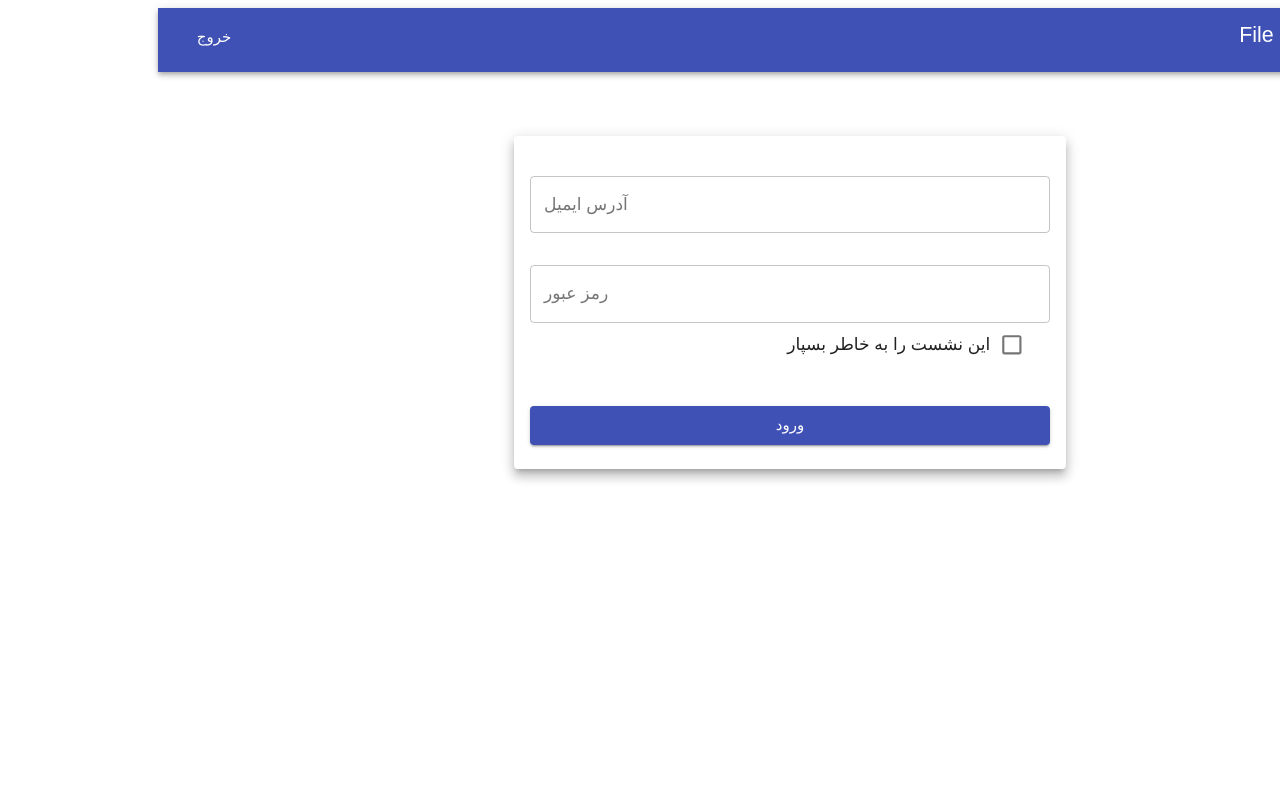
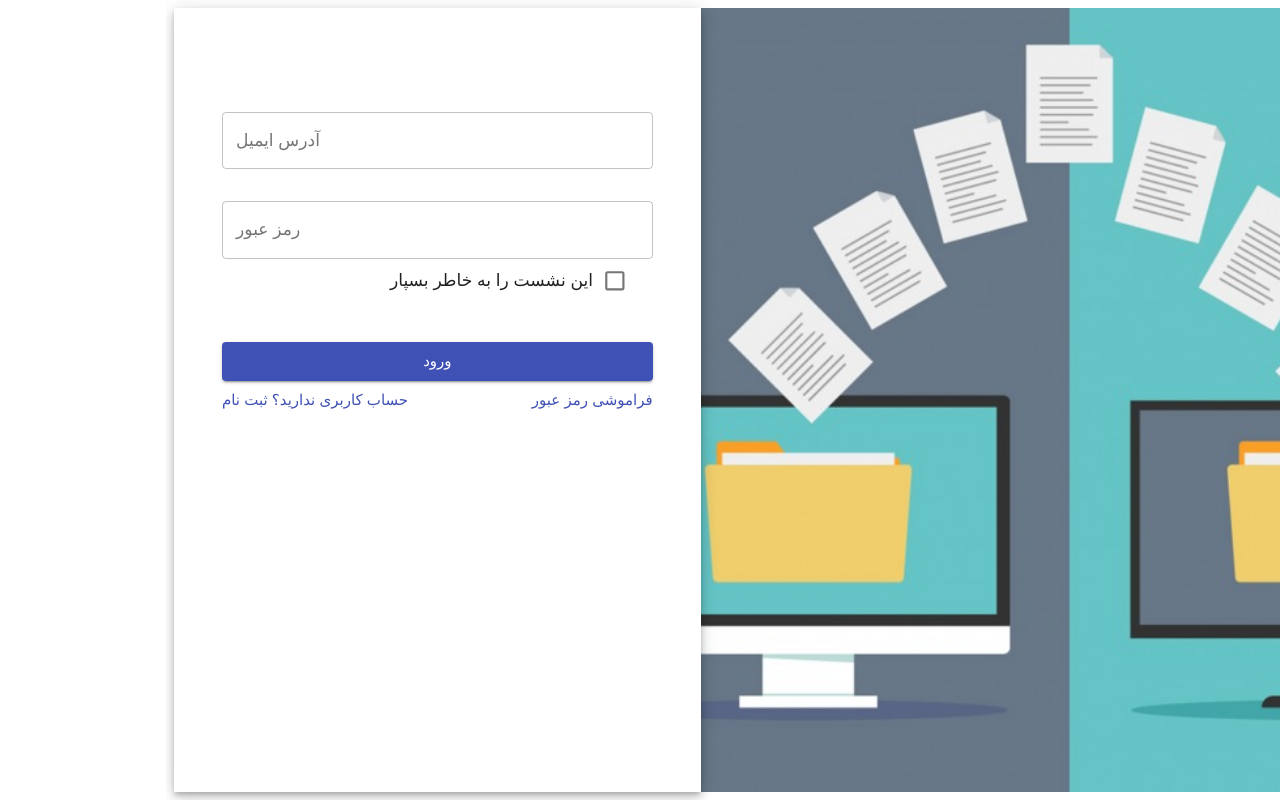
Before and after one commit to FileMarket/front-end, a React (Create React App) app: page /login in a window 1280 px wide. Built offline with nearby package versions, Linux system fonts and the light colour scheme; a web font is replaced by a local one; what jss-rtl would draw is missing.

Commit message:
complete Landing component + add login & signup routes

```diff
--- a/src/App.js
+++ b/src/App.js
@@ -1,4 +1,5 @@
 import React from 'react';
+import { BrowserRouter, Route } from 'react-router-dom';
 import PropTypes from 'prop-types';
 import {
   createMuiTheme,
@@ -9,8 +10,8 @@ import {
 import { create } from 'jss';
 import rtl from 'jss-rtl';
 import Login from './Login';
-import Header from './Header';
-// import FileList from './FileList';
+import Signup from './Signup';
+import Landing from './Landing';
 
 const theme = createMuiTheme({
   direction: 'rtl',
@@ -35,9 +36,11 @@ RTL.propTypes = {
 const App = () => (
   <ThemeProvider theme={theme}>
     <RTL>
-      <Header />
-      <Login />
-      {/* <FileList /> */}
+      <BrowserRouter>
+        <Route exact path="/" component={Landing} />
+        <Route exact path="/login" component={Login} />
+        <Route exact path="/signup" component={Signup} />
+      </BrowserRouter>
     </RTL>
   </ThemeProvider>
 );
--- a/src/FileItem.jsx
+++ b/src/FileItem.jsx
@@ -2,13 +2,29 @@ import React from 'react';
 import PropTypes from 'prop-types';
 import {
   Button,
-  FormGroup,
-  FormControlLabel,
-  ListItem,
-  ListItemIcon,
-  ListItemText,
+  Card,
+  CardActions,
+  CardContent,
+  CardMedia,
+  Typography,
 } from '@material-ui/core';
+import { makeStyles } from '@material-ui/core/styles';
 import DetailsIcon from '@material-ui/icons/Details';
+import image from './image/file_transfer.jpg';
+
+const useStyles = makeStyles(() => ({
+  card: {
+    height: '100%',
+    display: 'flex',
+    flexDirection: 'column',
+  },
+  cardMedia: {
+    paddingTop: '56.25%',
+  },
+  cardContent: {
+    flexGrow: 1,
+  },
+}));
 
 const FileItem = (props) => {
   const {
@@ -17,32 +33,36 @@ const FileItem = (props) => {
     price,
     setModalOpen,
   } = props;
+  const classes = useStyles();
 
   const detailModalOpenHandler = () => setModalOpen({ id: itemKey, open: true });
 
   return (
-    <ListItem key={itemKey} dense>
-      <ListItemText
-        primary={fileName}
-        secondary={`قیمت : ${price}`}
+    <Card className={classes.card}>
+      <CardMedia
+        className={classes.cardMedia}
+        image={image}
+        title="Image title"
       />
-      <ListItemIcon>
-        <FormGroup aria-label="position" row>
-          <FormControlLabel
-            value="top"
-            control={(
+      <CardContent className={classes.cardContent}>
+        <Typography gutterBottom variant="h5" component="h2">
+          {fileName}
+        </Typography>
+        <Typography>
+          {`قیمت : ${price}`}
+        </Typography>
+      </CardContent>
+      <CardActions>
         <Button
           color="primary"
+          size="small"
           endIcon={<DetailsIcon />}
           onClick={detailModalOpenHandler}
         >
           مشاهده جزییات و خرید
         </Button>
-            )}
-          />
-        </FormGroup>
-      </ListItemIcon>
-    </ListItem>
+      </CardActions>
+    </Card>
   );
 };
 
--- a/src/Header.jsx
+++ b/src/Header.jsx
@@ -40,7 +40,7 @@ const Header = () => {
             <Grid container>
               <img src={logo} alt="Logo" className={classes.logo} />
               <Typography variant="h6" className={classes.title}>
-                File Market
+                فایل مارکت
               </Typography>
             </Grid>
           </Grid>
--- /dev/null
+++ b/src/Landing.jsx
@@ -0,0 +1,124 @@
+import React, { useState } from 'react';
+import { Redirect } from 'react-router-dom';
+import {
+  AppBar,
+  Button,
+  Container,
+  CssBaseline,
+  Grid,
+  Toolbar,
+  Typography,
+} from '@material-ui/core';
+import { makeStyles } from '@material-ui/core/styles';
+import FileList from './FileList';
+import logo from './image/logo.png';
+
+const Copyright = () => (
+  <Typography variant="body2" color="textSecondary" align="center">
+    {'Copyright © '}
+    {' '}
+    {new Date().getFullYear()}
+    {'.'}
+  </Typography>
+);
+
+const useStyles = makeStyles(theme => ({
+  icon: {
+    marginRight: theme.spacing(2),
+    maxWidth: 45,
+  },
+  heroContent: {
+    backgroundColor: theme.palette.background.paper,
+    padding: theme.spacing(8, 0, 6),
+  },
+  heroButtons: {
+    marginTop: theme.spacing(4),
+  },
+  cardGrid: {
+    paddingTop: theme.spacing(8),
+    paddingBottom: theme.spacing(8),
+  },
+  card: {
+    height: '100%',
+    display: 'flex',
+    flexDirection: 'column',
+  },
+  cardMedia: {
+    paddingTop: '56.25%',
+  },
+  cardContent: {
+    flexGrow: 1,
+  },
+  footer: {
+    backgroundColor: theme.palette.background.paper,
+    padding: theme.spacing(6),
+  },
+}));
+
+const Landing = () => {
+  const classes = useStyles();
+  const [shouldRedirect, setShouldRedirect] = useState(0);
+
+  return shouldRedirect === 1
+    ? <Redirect to="/login" />
+    : shouldRedirect === 2
+      ? <Redirect to="/signup" />
+      : (
+        <>
+          <CssBaseline />
+          <AppBar position="relative">
+            <Toolbar>
+              <img src={logo} alt="Logo" className={classes.icon} />
+              <Typography variant="h6" color="inherit" noWrap>
+                فایل مارکت
+              </Typography>
+            </Toolbar>
+          </AppBar>
+          <main>
+            <div className={classes.heroContent}>
+              <Container maxWidth="sm">
+                <Typography component="h1" variant="h2" align="center" color="textPrimary" gutterBottom>
+                  فایل مارکت
+                </Typography>
+                <Typography variant="h5" align="center" color="textSecondary" paragraph>
+                  بستری امن و کاربردی و در دسترس برای دارندگان محصولات مجازی و
+                  راحتی در پیداکردن محصول مورد نیاز و امنیت در خرید برای خریدارن
+                </Typography>
+                <div className={classes.heroButtons}>
+                  <Grid container spacing={2} justify="center">
+                    <Grid item>
+                      <Button
+                        variant="contained"
+                        color="primary"
+                        onClick={() => setShouldRedirect(2)}
+                      >
+                        ثبت نام
+                      </Button>
+                    </Grid>
+                    <Grid item>
+                      <Button
+                        variant="contained"
+                        color="primary"
+                        onClick={() => setShouldRedirect(1)}
+                      >
+                        ورود
+                      </Button>
+                    </Grid>
+                  </Grid>
+                </div>
+              </Container>
+            </div>
+            <FileList />
+          </main>
+          <footer className={classes.footer}>
+            <Typography variant="subtitle2" align="center" color="textSecondary" component="p">
+              حقوق سایت و تمامی محصولات برای توسعه دهندگان محفوظ می باشد.
+              استفاده از خدمات به منزله پذیرش قوانین ما می باشد.
+            </Typography>
+            <Copyright />
+          </footer>
+        </>
+      );
+};
+
+export default Landing;
--- a/src/Login.jsx
+++ b/src/Login.jsx
@@ -3,20 +3,35 @@ import { useFormik } from 'formik';
 import * as yup from 'yup';
 import {
   Button,
-  Container,
   Checkbox,
   FormControlLabel,
   Grid,
+  Link,
   Paper,
   TextField,
 } from '@material-ui/core';
 import { makeStyles } from '@material-ui/core/styles';
 import SnackbarAlert from './Snackbar';
 import login from './api-client/Login';
+import file_transfer from './image/file_transfer.jpg';
 
 const useStyles = makeStyles(theme => ({
+  root: {
+    height: '98vh',
+    width: '100%',
+  },
+  image: {
+    backgroundImage: `url(${file_transfer})`,
+    backgroundRepeat: 'no-repeat',
+    backgroundColor:
+      theme.palette.type === 'light' ? theme.palette.grey[50] : theme.palette.grey[900],
+    backgroundSize: 'cover',
+    backgroundPosition: 'center',
+  },
   paper: {
-    marginTop: theme.spacing(8),
+    margin: theme.spacing(8, 4),
+    display: 'flex',
+    flexDirection: 'column',
     alignItems: 'center',
     padding: theme.spacing(2),
   },
@@ -74,8 +89,11 @@ const Login = () => {
   };
 
   return (
-    <Container component="main" maxWidth="sm">
-      <Paper className={classes.paper} elevation={8}>
+    <>
+      <Grid container component="main" className={classes.root}>
+        <Grid item xs={false} sm={4} md={7} className={classes.image} />
+        <Grid item xs={12} sm={8} md={5} component={Paper} elevation={6} square>
+          <div className={classes.paper}>
             <form className={classes.form} onSubmit={formik.handleSubmit}>
               <Grid container spacing={4}>
                 <Grid item xs={12}>
@@ -148,15 +166,29 @@ const Login = () => {
                   ورود
                 </Button>
               </Grid>
+              <Grid container>
+                <Grid item xs>
+                  <Link href="/" variant="body2">
+                    فراموشی رمز عبور
+                  </Link>
+                </Grid>
+                <Grid item>
+                  <Link href="/signup" variant="body2">
+                    حساب کاربری ندارید؟ ثبت نام
+                  </Link>
+                </Grid>
+              </Grid>
             </form>
+          </div>
+        </Grid>
+      </Grid>
       <SnackbarAlert
         open={snackbarInfo.open}
         setOpen={e => setSnackbarInfo({ message: '', severity: 'success', open: e })}
         message={snackbarInfo.message}
         severity={snackbarInfo.severity}
       />
-      </Paper>
-    </Container>
+    </>
   );
 };
 
--- a/src/Signup.jsx
+++ b/src/Signup.jsx
@@ -3,18 +3,33 @@ import { useFormik } from 'formik';
 import * as yup from 'yup';
 import {
   Button,
-  Container,
   Grid,
+  Link,
   Paper,
   TextField,
 } from '@material-ui/core';
 import { makeStyles } from '@material-ui/core/styles';
 import SnackbarAlert from './Snackbar';
 import signup from './api-client/Signup';
+import file_transfer from './image/file_transfer.jpg';
 
 const useStyles = makeStyles(theme => ({
+  root: {
+    height: '98vh',
+    width: '100%',
+  },
+  image: {
+    backgroundImage: `url(${file_transfer})`,
+    backgroundRepeat: 'no-repeat',
+    backgroundColor:
+      theme.palette.type === 'light' ? theme.palette.grey[50] : theme.palette.grey[900],
+    backgroundSize: 'cover',
+    backgroundPosition: 'center',
+  },
   paper: {
-    marginTop: theme.spacing(8),
+    margin: theme.spacing(8, 4),
+    display: 'flex',
+    flexDirection: 'column',
     alignItems: 'center',
     padding: theme.spacing(2),
   },
@@ -72,8 +87,11 @@ const Signup = () => {
   });
 
   return (
-    <Container component="main" maxWidth="sm">
-      <Paper className={classes.paper} elevation={8}>
+    <>
+      <Grid container component="main" className={classes.root}>
+        <Grid item xs={false} sm={4} md={7} className={classes.image} />
+        <Grid item xs={12} sm={8} md={5} component={Paper} elevation={6} square>
+          <div className={classes.paper}>
             <form className={classes.form} onSubmit={formik.handleSubmit}>
               <Grid container spacing={4}>
                 <Grid item xs={12}>
@@ -159,15 +177,29 @@ const Signup = () => {
                   ثبت نام
                 </Button>
               </Grid>
+              <Grid container>
+                <Grid item xs>
+                  <Link href="/" variant="body2">
+                    فراموشی رمز عبور
+                  </Link>
+                </Grid>
+                <Grid item>
+                  <Link href="/login" variant="body2">
+                    حساب کاربری دارید. ورود
+                  </Link>
+                </Grid>
+              </Grid>
             </form>
+          </div>
+        </Grid>
+      </Grid>
       <SnackbarAlert
         open={snackbarInfo.open}
         setOpen={e => setSnackbarInfo({ message: '', severity: 'success', open: e })}
         message={snackbarInfo.message}
         severity={snackbarInfo.severity}
       />
-      </Paper>
-    </Container>
+    </>
   );
 };
 
```
Also changed, not shown: src/FileList.jsx (+7 -20 lines), src/image/file_transfer.jpg (renamed from UI/file_transfer.jpg), 1 other file (tests, documents, lock files or other folders). Lines whose indentation alone changed are shown as unchanged.
